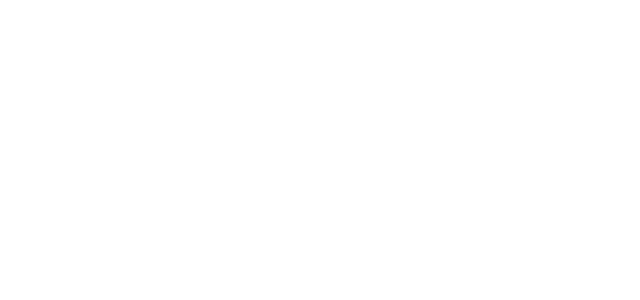
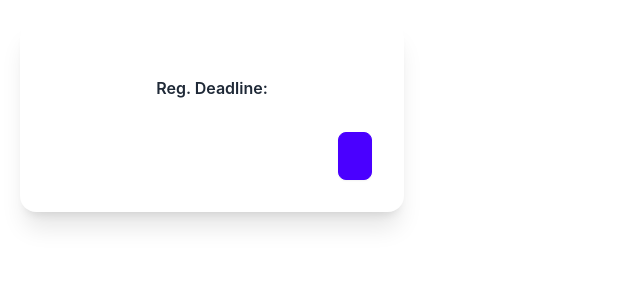
Before and after one commit to Antara-3011/Sports_website, a React (Create React App) app in the folder frontend/: page /admin/tournament/card in a window 1280 px wide. Before the commit this address had no page. Shown: the top 300 px of the page, without its empty margins (0-640 px from the left). Built offline with nearby package versions, Linux system fonts and the light colour scheme.

Commit message:
tour card added

```diff
--- a/frontend/src/Components/AdminPage/Admin.jsx
+++ b/frontend/src/Components/AdminPage/Admin.jsx
@@ -1,9 +1,9 @@
 import { useNavigate } from "react-router-dom";
-import Card from "../Card/Card";
 import Footer from "../Footer/Footer";
 import tour1 from "../../Images/tour1.jpg";
 import tour2 from "../../Images/tour2.jpg";
 import tour3 from "../../Images/tour3.jpg";
+import TourCard from "./AdminTournament/TournamentCard/TourCard";
 
 const Admin = () => {
   const navigate = useNavigate();
@@ -80,7 +80,7 @@
         </p>
       </div>
       <div className="flex justify-between">
-        <Card
+        <TourCard
           name={"More details"}
           image={tour1}
           tourname={"Dojo Inhouse Tournament"}
@@ -88,7 +88,7 @@
           venue={"Kenwyn Martial arts centre, South Africa"}
           address={"/admin/tournament"}
         />
-        <Card
+        <TourCard
           name={"More details"}
           image={tour2}
           tourname={"Inter District Open Karate Championship"}
@@ -96,7 +96,7 @@
           venue={"TDP Hall, near India Spring School, India"}
           address={"/admin/tournament"}
         />
-        <Card
+        <TourCard
           name={"More details"}
           image={tour3}
           tourname={"Eagles Karate Challenge"}
--- /dev/null
+++ b/frontend/src/Components/AdminPage/AdminTournament/TournamentCard/TourCard.jsx
@@ -0,0 +1,30 @@
+import { useNavigate } from "react-router-dom";
+const TourCard = ({ name, address, image, tourname, dos, venue, reg }) => {
+  const navigate = useNavigate();
+  const handleButton = () => {
+    navigate(address);
+  };
+  return (
+    <>
+      <div className="card w-96 bg-base-100 shadow-xl m-5">
+        <figure>
+          <img src={image}></img>
+        </figure>
+        <div className="card-body text-center">
+          <h2 className="card-title font-serif text-2xl">{tourname}</h2>
+
+          <p>{dos}</p>
+          <p>{venue}</p>
+          <p className="font-semibold">Reg. Deadline: </p>
+          <p>{reg}</p>
+          <div className="card-actions justify-end mt-4">
+            <button className="btn btn-primary" onClick={handleButton}>
+              {name}
+            </button>
+          </div>
+        </div>
+      </div>
+    </>
+  );
+};
+export default TourCard;
--- a/frontend/src/Routes/RoutesModule.js
+++ b/frontend/src/Routes/RoutesModule.js
@@ -13,6 +13,7 @@
 import AthleteTour from "../Components/Athlete/AthleteTournament/AthleteTour.jsx";
 import Seemore from "../Components/Athlete/Seemore.jsx";
 import TournamentCreateForm from "../Components/AdminPage/AdminTournament/TournamentCreateform.jsx";
+import TourCard from "../Components/AdminPage/AdminTournament/TournamentCard/TourCard.jsx";
 const RoutesModule = () => {
   return (
     <>
@@ -33,10 +34,11 @@
           element={<TournamentCreateForm />}
         />
         <Route path="/athlete/athletetour" element={<AthleteTour />} />
+        <Route path="/admin/tournament/card" element={<TourCard />} />
         <Route path="/athlete/seemore" element={<Seemore />} />
 
         {/* <Route path="*" element={<PageNotFound />} /> */}
-        </Routes>
+      </Routes>
     </>
   );
 };
```
